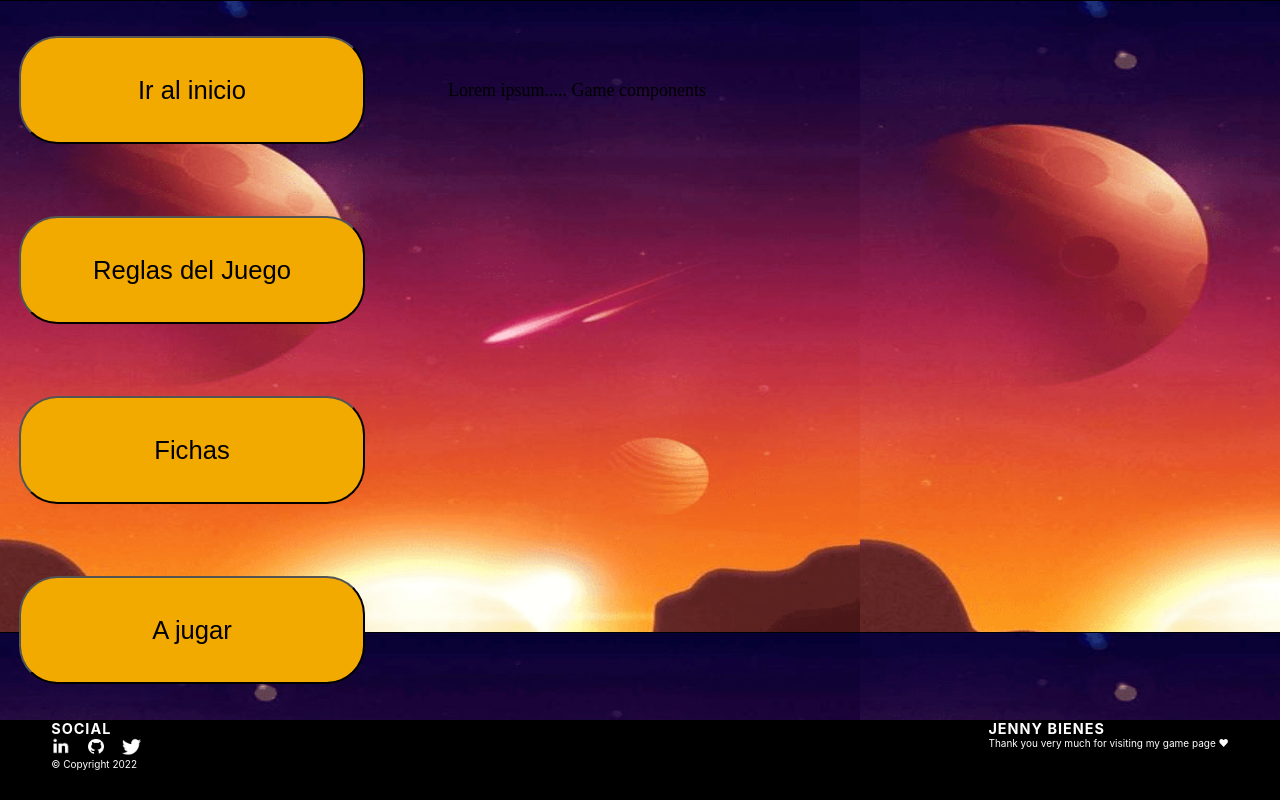
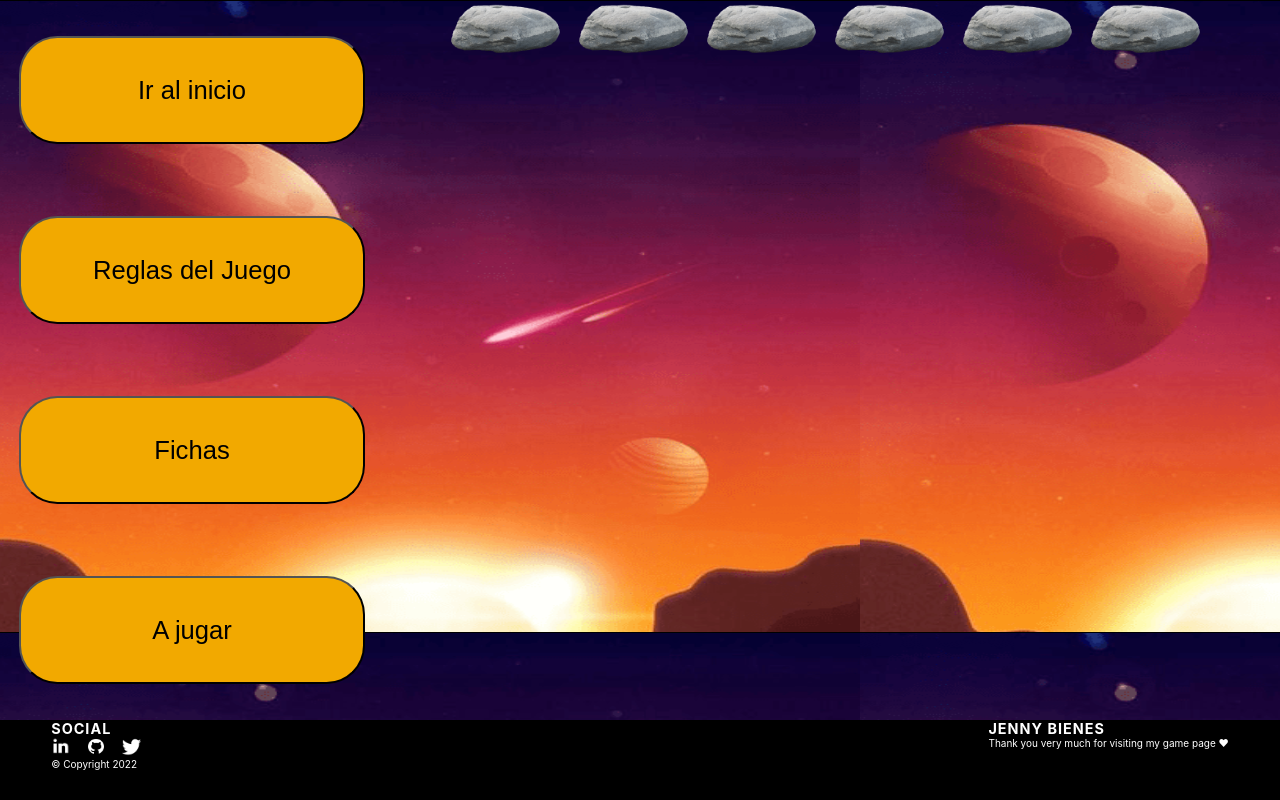
Before and after one commit to JennyBienes/Cuidado-con-Grogu, a React (Create React App) app in the folder cuidado-con-grogu/: page / in a window 1280 px wide. Both pictures are taken after a click on the button "A jugar". Built offline with nearby package versions, Linux system fonts and the light colour scheme.

Commit message:
Create pieces component

```diff
--- a/cuidado-con-grogu/src/components/GameComponent.js
+++ b/cuidado-con-grogu/src/components/GameComponent.js
@@ -1,13 +1,30 @@
 import '../stylesheet/gamecomponent.css';
+import Camino from '../Images/camino.png';
+
 
 const GameComponent = () => {
     console.log('Entrando a Game Component');
     return (
-        <section className="rules">
-            <div className="rules__instructions">
-                <p className="rules__paragraph">
-                    Lorem ipsum..... Game components
-                </p>
+        <section className="game__box">
+            < div className="game__row">
+                <div className="game__item">
+                    <img className="img__item"src={Camino} alt="Zona de descarga" />
+                </div>
+                <div className="game__item">
+                    <img className="img__item"src={Camino} alt="Zona de descarga" />
+                </div>
+                <div className="game__item">
+                    <img className="img__item"src={Camino} alt="Zona de descarga" />
+                </div>
+                <div className="game__item">
+                    <img className="img__item"src={Camino} alt="Zona de descarga" />
+                </div>
+                <div className="game__item">
+                    <img className="img__item"src={Camino} alt="Zona de descarga" />
+                </div>
+                <div className="game__item">
+                    <img className="img__item"src={Camino} alt="Zona de descarga" />
+                </div>
             </div>
         </section>
     );
--- a/cuidado-con-grogu/src/stylesheet/gamecomponent.css
+++ b/cuidado-con-grogu/src/stylesheet/gamecomponent.css
@@ -0,0 +1,10 @@
+.img__item{
+    width: 90%;
+    height: 90%;
+}
+
+.game__row{
+    display: flex;
+    flex-direction: row;
+    justify-content: space-around;
+}
```
Also changed, not shown: cuidado-con-grogu/src/Images/camino.png (added).
